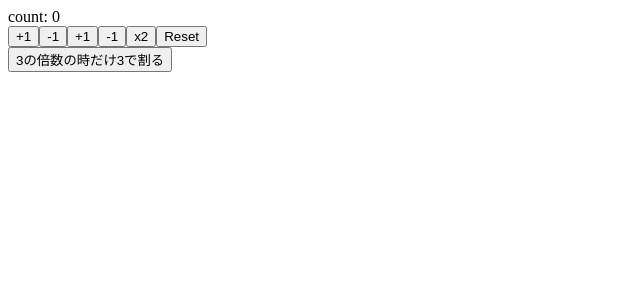
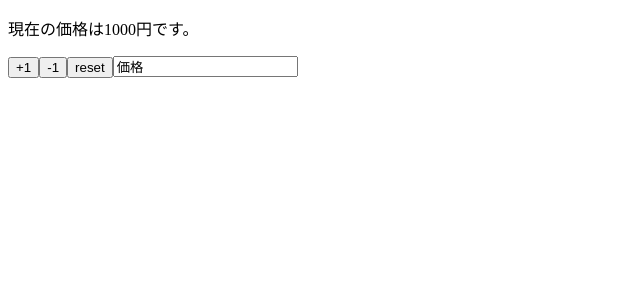
Before and after one commit to takiguchi-yu/react-hooks-101, a React (Create React App) app: page / in a window 1280 px wide. Shown: the top 300 px of the page, without its empty margins (0-640 px from the left). Built offline with nearby package versions, Linux system fonts and the light colour scheme.

Commit message:
implement component using multiple states

```diff
--- a/src/App.js
+++ b/src/App.js
@@ -1,64 +1,29 @@
 import React, { useState } from 'react'
 
-const App = () => {
+const App = props => {
 
-  // 分割代入でuseStateの要素を取得
-  // 第2引数は慣習的に"setXXX"という名前にする
-  const [count, setCount] = useState(0)
+  const [name, setName] = useState(props.name)
+  const [price, setPrice] = useState(props.price)
 
-  // +1 ボタン押下処理
-  const increment = () => {
-    setCount(count + 1)
-  }
-  // -1 ボタン押下処理
-  const decrement = () => {
-    setCount(count - 1)
+  const reset = () => {
+    setPrice(props.price)
+    setName(props.name)
   }
 
-  // setCount は関数を引数に取ることができる
-  const increment2 = () => {
-    setCount(previousCount => previousCount + 1)
-  }
-  const decrement2 = () => {
-    setCount(count - 1)
-  }
-
-  const double = () => {
-    setCount(count * 2)
-  }
-
-  // resetボタン押下時の処理
-  const reset = () => {
-    setCount(0)
-  }
-
-  // 3の倍数の時だけ3で割る
-  const fizzbuzz = () => {
-    if (count % 3 === 0) {
-      setCount(count / 3)
-    }
-  }
-
-  // {} は JSX の記載方法
-  // JSX ではトップレベルのタグをひとつしか定義できないためReact.Fragmentタグを挿入
   return (
-    <React.Fragment>
-      <div>
-        count: {count}
-      </div>
-      <div>
-        <button onClick={increment}>+1</button>
-        <button onClick={decrement}>-1</button>
-        <button onClick={increment2}>+1</button>
-        <button onClick={decrement2}>-1</button>
-        <button onClick={double}>x2</button>
-        <button onClick={reset}>Reset</button>
-      </div>
-      <div>
-        <button onClick={fizzbuzz}>3の倍数の時だけ3で割る</button>
-      </div>
-    </React.Fragment>
+    <>
+      <p>現在の{name}は{price}円です。</p>
+      <button onClick={() => setPrice(price + 1)}>+1</button>
+      <button onClick={() => setPrice(price - 1)}>-1</button>
+      <button onClick={reset}>reset</button>
+      <input value={name} onChange={e => setName(e.target.value)} />
+    </>
   )
 }
 
+App.defaultProps ={
+  name: '価格',
+  price: 1000
+}
+
 export default App
```
